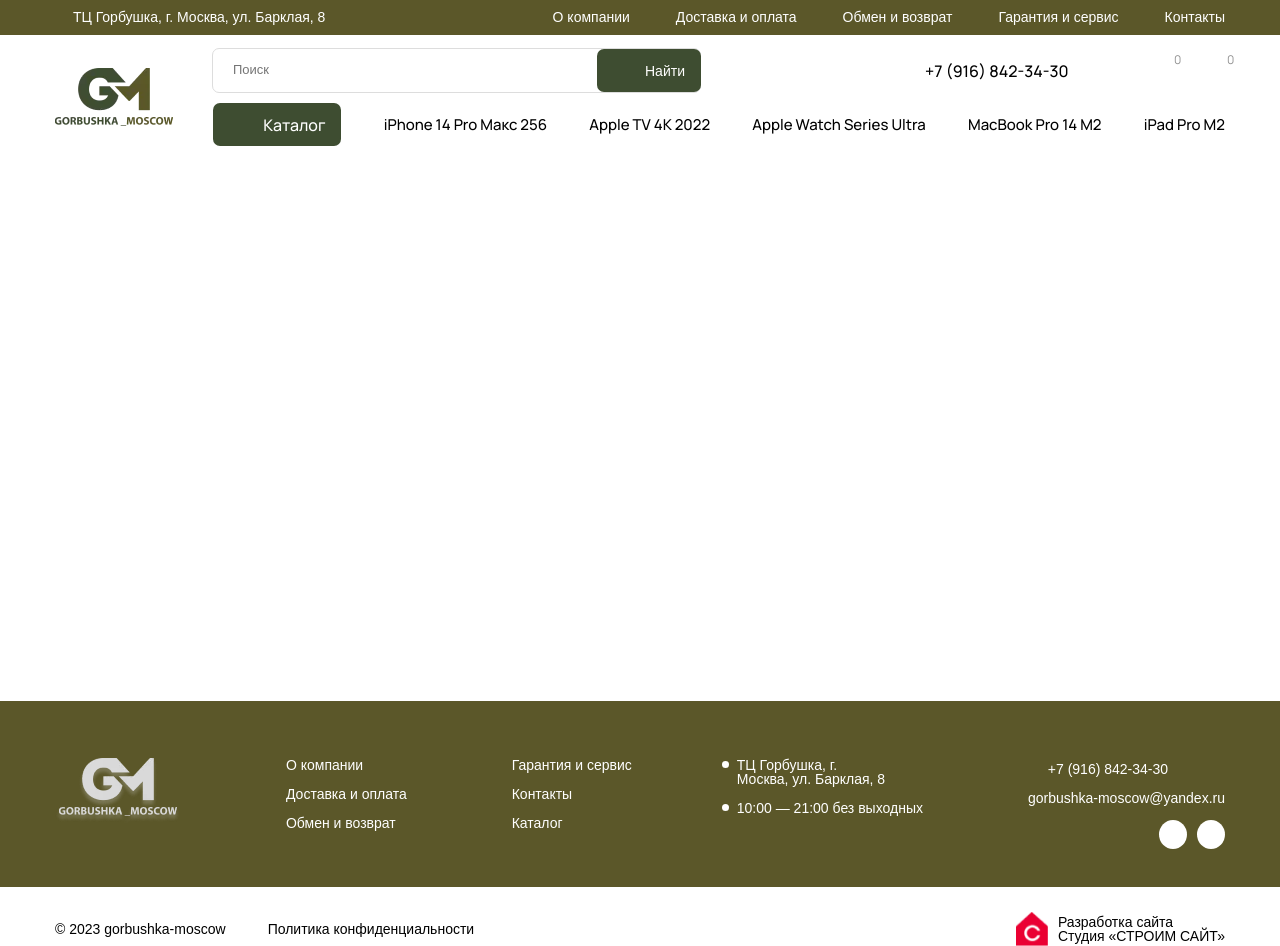
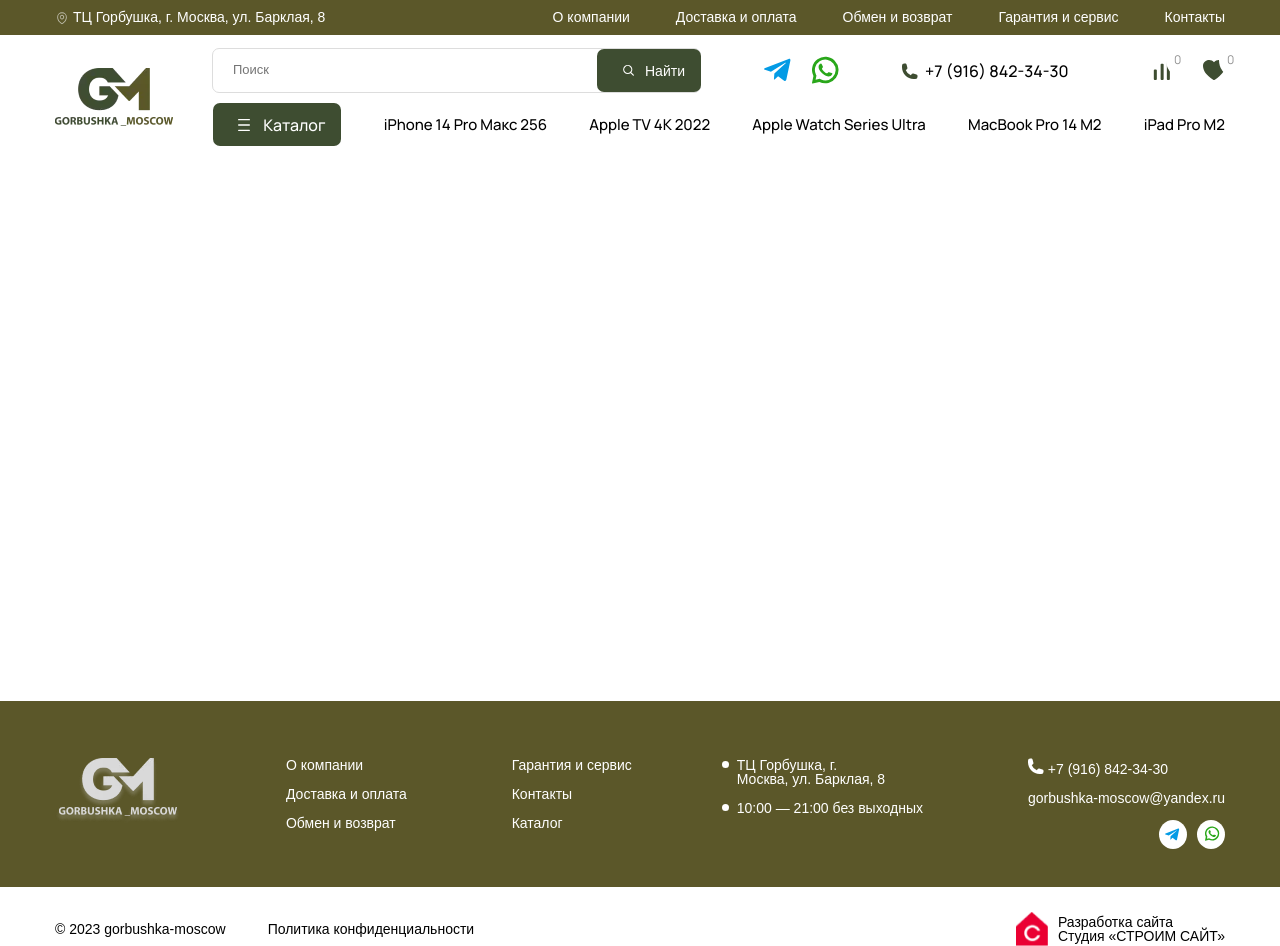
Before and after one commit to Gangjutsu/Gm, a plain HTML site: page index.html in a window 1280 px wide. Drawn offline with Linux system fonts and the light colour scheme; the site is published under a folder, as on GitHub Pages, so addresses that start at the root find nothing.

Commit message:
Update index.html

```diff
--- a/index.html
+++ b/index.html
@@ -22,7 +22,7 @@
         <div class="top__content">
           <div class="top__location">
             <svg class="icons__location">
-              <use xlink:href="/img/icons/icons.svg#location" />
+              <use xlink:href="./img/icons/icons.svg#location" />
             </svg>
             ТЦ Горбушка, г. Москва, ул. Барклая, 8
           </div>
@@ -51,36 +51,36 @@
               <input class="search__input" type="text" placeholder="Поиск">
               <button class="search__btn main-btn pointer">
                 <svg class="">
-                  <use xlink:href="/img/icons/icons.svg#search" />
+                  <use xlink:href="./img/icons/icons.svg#search" />
                 </svg>Найти</button>
             </form>
             <div class="middle__social ">
               <a href="#"><svg class="pointer">
-                  <use xlink:href="/img/icons/icons.svg#tg" />
+                  <use xlink:href="./img/icons/icons.svg#tg" />
                 </svg>
               </a>
               <a href="#">
                 <svg class="pointer">
-                  <use xlink:href="/img/icons/icons.svg#ws" />
+                  <use xlink:href="./img/icons/icons.svg#ws" />
                 </svg>
               </a>
             </div>
             <div class="middle__phone pointer">
               <svg class="">
-                <use xlink:href="/img/icons/icons.svg#phone" />
+                <use xlink:href="./img/icons/icons.svg#phone" />
               </svg>
               <a href="tel:+7(916)8423430">+7 (916) 842-34-30</a>
             </div>
             <div class="middle__add">
               <div class="add__comparison pointer">
                 <svg class="">
-                  <use xlink:href="/img/icons/icons.svg#comparison" />
+                  <use xlink:href="./img/icons/icons.svg#comparison" />
                 </svg>
                 <span class="add__number">0</span>
               </div>
               <div class="add__cart pointer">
                 <svg class="">
-                  <use xlink:href="/img/icons/icons.svg#heart" />
+                  <use xlink:href="./img/icons/icons.svg#heart" />
                 </svg>
                 <span class="add__number">0</span>
               </div>
@@ -91,7 +91,7 @@
               <ul class="bottom__list">
                 <li class="bottom__item main-btn bottom__btn pointer">
                   <svg class="">
-                    <use xlink:href="/img/icons/icons.svg#burger" />
+                    <use xlink:href="./img/icons/icons.svg#burger" />
                   </svg>
                   Каталог
                 </li>
@@ -145,7 +145,7 @@
               <ul class="nav__list">
                 <li class="nav__item nav__phone"><a href="tel:+7(916)8423430">
                     <svg class="">
-                      <use xlink:href="/img/icons/icons.svg#phone" />
+                      <use xlink:href="./img/icons/icons.svg#phone" />
                     </svg>
                     +7 (916) 842-34-30
                   </a></li>
@@ -154,14 +154,14 @@
                   <div class="item__tg pointer">
                     <a href="#">
                       <svg class="">
-                        <use xlink:href="/img/icons/icons.svg#tg" />
+                        <use xlink:href="./img/icons/icons.svg#tg" />
                       </svg>
                     </a>
                   </div>
                   <div class="item__ws pointer">
                     <a href="#">
                       <svg class="">
-                        <use xlink:href="/img/icons/icons.svg#ws" />
+                        <use xlink:href="./img/icons/icons.svg#ws" />
                       </svg>
                     </a>
                   </div>
```
